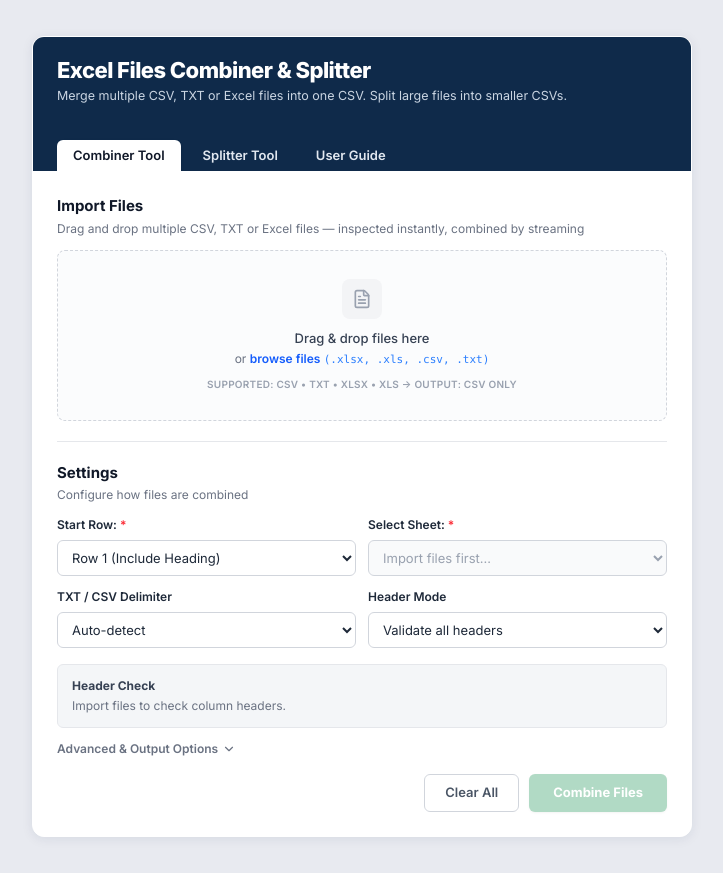
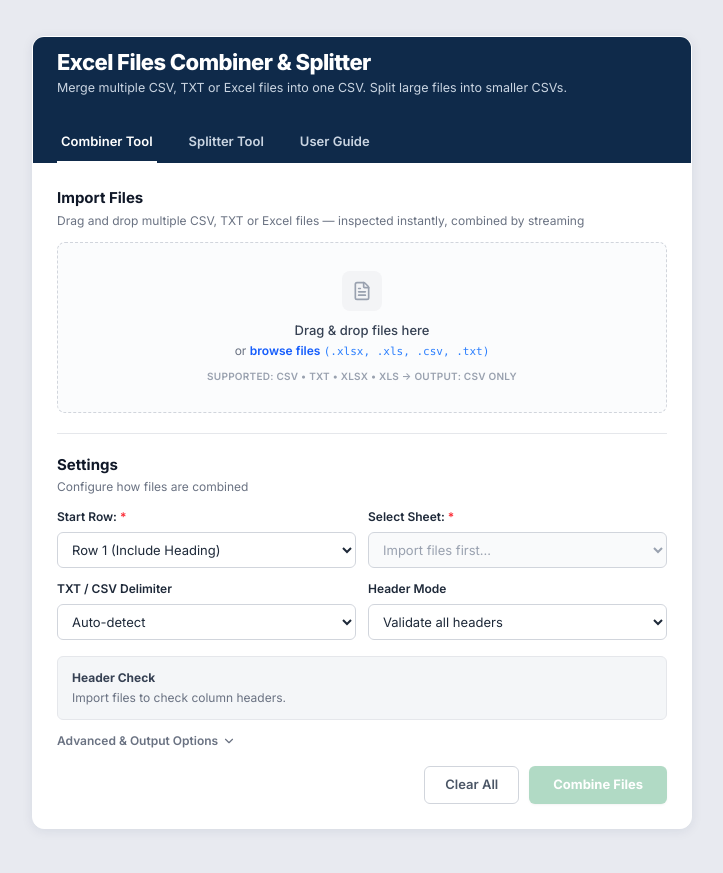
Before and after one commit to soemoehtun/Combine-File, a React (Vite) app: page / in a window 1280 px wide. Shown: the whole page, without its empty margins (278-1001 px from the left). Built offline with nearby package versions, Linux system fonts and the light colour scheme.

Commit message:
Add files via upload

```diff
--- a/index.html
+++ b/index.html
@@ -2,7 +2,12 @@
 <html lang="en">
   <head>
     <meta charset="UTF-8" />
-    <meta name="viewport" content="width=device-width, initial-scale=1.0" />
+    <meta name="viewport" content="width=device-width, initial-scale=1.0, viewport-fit=cover" />
+    <!-- Browser / PWA chrome color (Android + Chrome) -->
+    <meta name="theme-color" content="#0f2a4a" />
+    <!-- iPhone status bar: black-translucent lets your navy show through -->
+    <meta name="apple-mobile-web-app-capable" content="yes" />
+    <meta name="apple-mobile-web-app-status-bar-style" content="black-translucent" />
     <title>Excel Files Combiner & Splitter — Merge & Split CSV, TXT, Excel to CSV</title>
     <meta name="description" content="Merge multiple CSV, TXT or Excel files into one CSV. Split large files into smaller CSVs." />
     <link rel="preconnect" href="https://fonts.googleapis.com" />
--- a/src/App.tsx
+++ b/src/App.tsx
@@ -13,14 +13,14 @@ export default function App() {
       <div className="max-w-[660px] mx-auto w-full">
         <div className="bg-white rounded-none sm:rounded-xl overflow-hidden shadow-none sm:shadow-[0_2px_12px_rgba(15,42,74,0.08)] border-0 sm:border sm:border-white min-h-screen sm:min-h-0">
           {/* Header — full-bleed on mobile, compact */}
-          <div className="bg-[#0f2a4a] px-3 sm:px-6 pt-3 sm:pt-5 pb-0">
+          <div className="bg-[#0f2a4a] px-3 sm:px-6 pb-0" style={{ paddingTop: 'max(12px, env(safe-area-inset-top))' }}>
             <h1 className="text-[18px] sm:text-[22px] font-extrabold text-white tracking-tight leading-tight break-words">
               Excel Files Combiner &amp; Splitter
             </h1>
             <p className="text-[11.5px] sm:text-[12.5px] text-slate-300 mt-0.5 leading-snug max-w-full">
               Merge multiple CSV, TXT or Excel files into one CSV. Split large files into smaller CSVs.
             </p>
-            <div className="flex items-end gap-1 sm:gap-1.5 mt-4 sm:mt-8 sm:pt-1 overflow-x-auto">
+            <div className="flex items-stretch gap-4 sm:gap-7 mt-4 sm:mt-8 sm:pt-1 overflow-x-auto">
               <TabButton active={tab === 'combine'} onClick={() => setTab('combine')}>
                 Combiner Tool
               </TabButton>
@@ -51,10 +51,10 @@ function TabButton({ active, onClick, children }: { active: boolean; onClick: ()
   return (
     <button
       onClick={onClick}
-      className={`whitespace-nowrap shrink-0 text-[12px] sm:text-[13px] px-3 sm:px-4 py-1.5 rounded-t-md font-semibold transition-all relative ${
+      className={`whitespace-nowrap shrink-0 text-[12px] sm:text-[13px] px-1 pb-2.5 -mb-px font-semibold transition-all relative border-b-[3px] ${
         active
-          ? 'bg-white text-gray-900 shadow-sm'
-          : 'text-slate-200 hover:text-white hover:bg-white/10'
+          ? 'text-white border-white'
+          : 'text-slate-300 border-transparent hover:text-white hover:border-slate-500'
       }`}
     >
       {children}
--- a/src/components/GuidePanel.tsx
+++ b/src/components/GuidePanel.tsx
@@ -3,9 +3,6 @@ import { ArrowRight, CheckCircle2, FileSpreadsheet, Files, Scissors, ShieldCheck
 export default function GuidePanel({ onGoCombine, onGoSplit }: { onGoCombine: () => void; onGoSplit: () => void }) {
   return (
     <div className="animate-fade-slide-in">
-      <h3 className="text-[15px] font-bold text-gray-900">User Guide</h3>
-      <p className="text-[12px] text-gray-500 mt-0.5 mb-4">How to combine and split CSV, TXT and Excel files</p>
-
       {/* combine steps */}
       <div className="rounded-md border border-gray-200 overflow-hidden mb-4">
         <div className="px-4 py-2.5 bg-gray-50 border-b border-gray-200 flex items-center gap-2">
@@ -76,16 +73,6 @@ export default function GuidePanel({ onGoCombine, onGoSplit }: { onGoCombine: ()
           <p className="text-[11px] text-gray-500 mt-2">UTF-8 with BOM, configurable delimiter and LF/CRLF line endings.</p>
         </div>
       </div>
-
-      {/* engine */}
-      <div className="rounded-md border border-gray-200 bg-[#f4f6f8] p-3.5">
-        <p className="text-[12px] font-bold text-gray-800 flex items-center gap-1.5 mb-2"><Zap className="w-4 h-4 text-[#3ea36e]" /> Engine &amp; limits</p>
-        <ul className="text-[12px] text-gray-600 space-y-1.5">
-          <li className="flex gap-1.5"><ShieldCheck className="w-3.5 h-3.5 mt-0.5 shrink-0 text-gray-400" /> No arbitrary caps (no “max 100 MB / 1M rows”). Capacity depends on CPU, RAM, disk and network.</li>
-          <li className="flex gap-1.5"><ShieldCheck className="w-3.5 h-3.5 mt-0.5 shrink-0 text-gray-400" /> Production design: Go HTTP server with streaming I/O, buffered processing, job IDs (queued → processing → completed / failed / cancelled) and SSE progress.</li>
-          <li className="flex gap-1.5"><ShieldCheck className="w-3.5 h-3.5 mt-0.5 shrink-0 text-gray-400" /> Filenames are sanitized, jobs are isolated, temp files auto-expire (JOB_EXPIRATION=1h). Uploads are treated strictly as data.</li>
-        </ul>
-      </div>
     </div>
   );
 }
--- a/src/index.css
+++ b/src/index.css
@@ -56,3 +56,10 @@ body {
 .animate-pulse-bar {
   animation: pulse-bar 1.2s ease-in-out infinite;
 }
+
+/* Hide Vite dev-tools overlay button */
+vite-plugin-checker-error-overlay,
+div[id^="vite-plugin"],
+button[title="Toggle Vite Dev Tools"] {
+  display: none !important;
+}
--- a/vite.config.ts
+++ b/vite.config.ts
@@ -11,6 +11,10 @@ const __dirname = path.dirname(__filename);
 // https://vite.dev/config/
 export default defineConfig({
   plugins: [react(), tailwindcss(), viteSingleFile()],
+  server: {
+    hmr: true,
+  },
+  appType: 'spa',
   resolve: {
     alias: {
       "@": path.resolve(__dirname, "src"),
```
Also changed, not shown: 2 other files (tests, documents, lock files or other folders).
